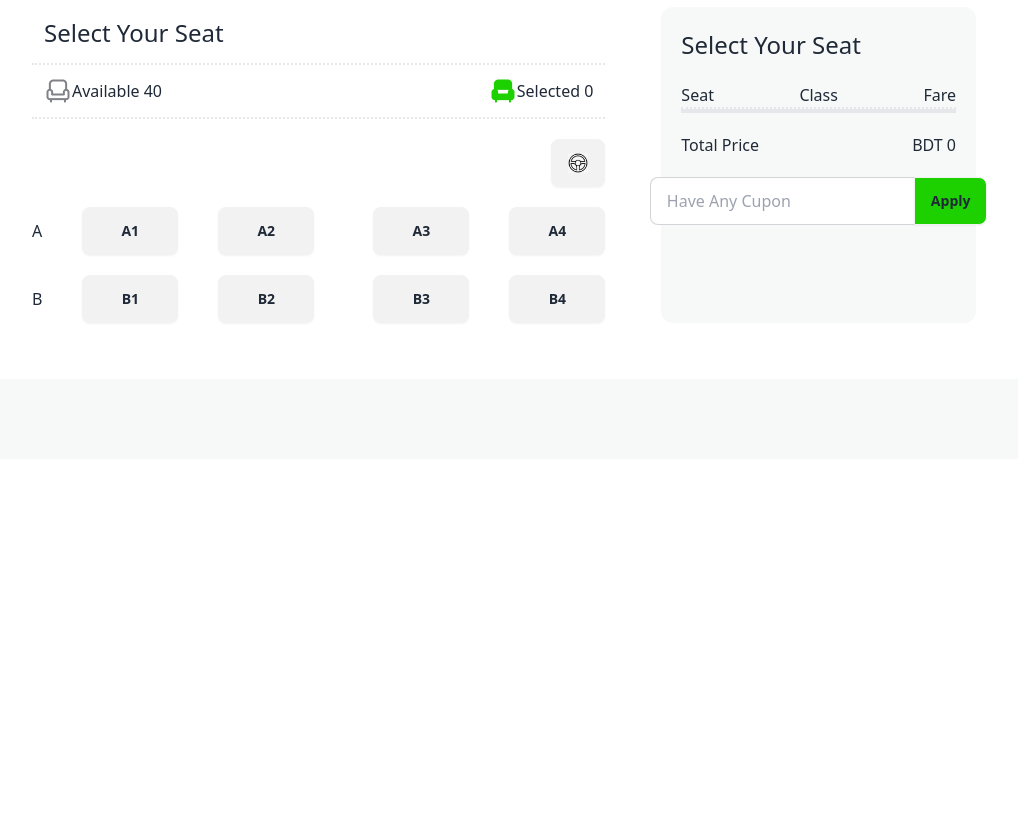
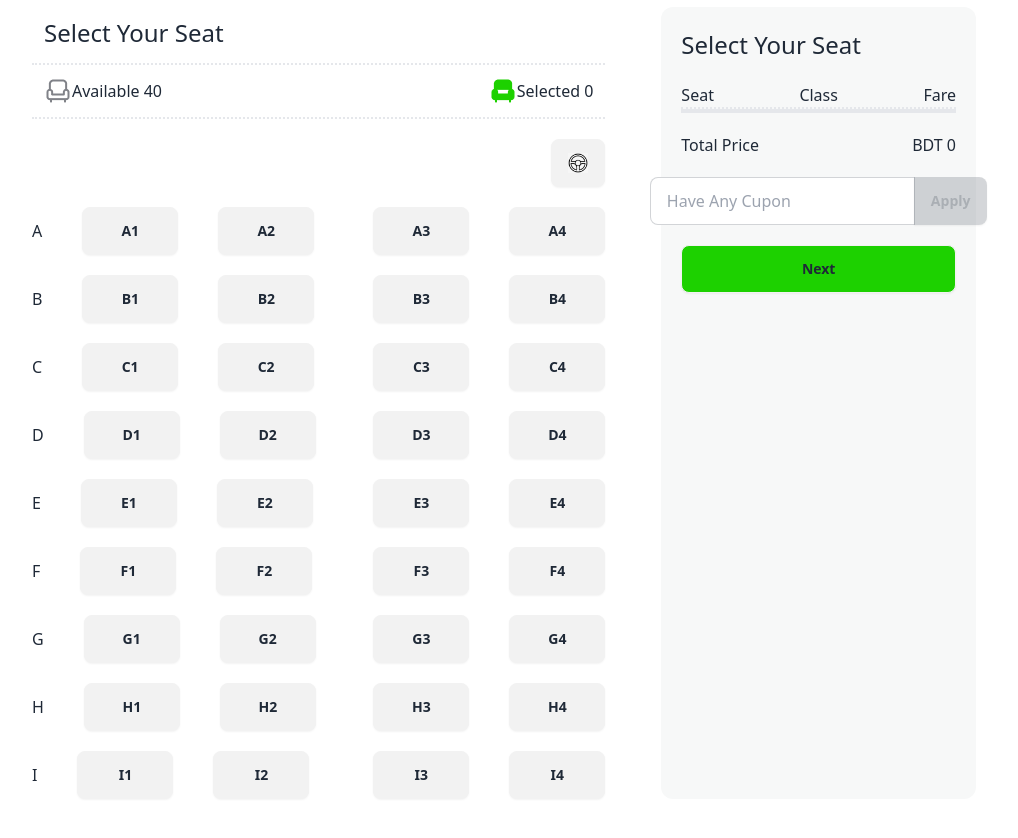
Before and after one commit to Sayem-Uddin/assignment-5, a plain HTML site: page index.html in a window 1280 px wide. Shown: the part 2162-3000 px from the top of the page, without its empty margins (136-1154 px from the left). Before the commit the page ends 2621 px from the top, so only its background shows below. Drawn offline with nearby package versions, Linux system fonts and the light colour scheme.

Commit message:
almost done

```diff
--- a/function-hub.js
+++ b/function-hub.js
@@ -11,3 +11,12 @@ function setBackgroundByID(elementId){
     const element = document.getElementById(elementId);
     element.classList.add('bg-[#1DD100]')
 }
+
+function discount15 ( element){
+    price = ((element*85)/100)
+    return price
+}
+function discount20 (element){
+    price = ((element*80)/100)
+    return  price
+}
--- a/function.js
+++ b/function.js
@@ -7,6 +7,8 @@ const allseats = document.querySelectorAll('.seat')
  const totalAmountElement = document.getElementById('total-amount')
  const totalAvailableSit = document.getElementById('available-sit')
  const totalSelectedSeat = document.getElementById('selected-seat')
+ const discount = document.getElementById('cupon')
+ const applyButton = document.getElementById('apply-btn')
 for (let seats of allseats){
     seats.addEventListener('click',function(event){
         console.log(seats);
@@ -38,6 +40,32 @@ for (let seats of allseats){
 
 })
 }
+discount.addEventListener("keyup",function cuponeCode (event){
+    const text = event.target.value;
+    const allpyButton = document.getElementById('apply-btn');
+    if( text === 'NEW15'){
+        discount15(totalAmount)
+        applyButton.removeAttribute('disabled')
 
+    }
+    else{
+        if( text === 'Couple 20'){
+            discount15(totalAmount)
+        applyButton.removeAttribute('disabled')
+        }
+        else{
+
+            applyButton.setAttribute('disabled',true)
+        }
+    }
+})
+
+function nextPage (){
+    hideElementById('main-page')
+    showElementById('complete')
+}
+function MainPage (){
+    showElementById('main-page')
+    hideElementById('complete')
+}
 console.log(totalAmountElement.textContent)
-// cupon section
--- a/index.html
+++ b/index.html
@@ -10,7 +10,7 @@
 
 </head>
 <body class="mx-2 lg:mx-8">
-    <main class="">
+    <main id="main-page" class="">
         <!----------------------- navigationbar------------- -->
     <div class="navbar bg-base-100">
       <div class="navbar-start">
@@ -69,7 +69,7 @@
           <p>use by January 2024</p></div>
           <div class="w-2/12"><img src="./images/cupon-devider.png" alt=""></div>
           <div class="w-4/12 pt-[74px]">
-            <h1 class="inter-900 text-3xl">NEW15%</h1>
+            <h1 class="inter-900 text-3xl">NEW15</h1>
             <p class="inter-600 text-lg">Cupon Code</p>
           </div>
 
@@ -170,6 +170,73 @@
                 <button id="B4" class=" seat btn w-24">B4</button>
               </div>
              </div>
+             <div class=" flex justify-between items-center">
+              <div class=" flex gap-10  items-center"><p>C</p>
+                <button id="C1" class=" seat btn w-24">C1</button>
+                <button id="C2" class=" seat btn w-24">C2</button>
+              </div>
+              <div class="flex gap-10">
+                <button id="C3" class=" seat btn w-24">C3</button>
+                <button id="C4" class=" seat btn w-24">C4</button>
+              </div>
+             </div>
+             <div class=" flex justify-between items-center">
+              <div class=" flex gap-10  items-center"><p>D</p>
+                <button id="D1" class=" seat btn w-24">D1</button>
+                <button id="D2" class=" seat btn w-24">D2</button>
+              </div>
+              <div class="flex gap-10">
+                <button id="D3" class=" seat btn w-24">D3</button>
+                <button id="D4" class=" seat btn w-24">D4</button>
+              </div>
+             </div>
+             <div class=" flex justify-between items-center">
+              <div class=" flex gap-10  items-center"><p>E</p>
+                <button id="E1" class=" seat btn w-24">E1</button>
+                <button id="E2" class=" seat btn w-24">E2</button>
+              </div>
+              <div class="flex gap-10">
+                <button id="E3" class=" seat btn w-24">E3</button>
+                <button id="E4" class=" seat btn w-24">E4</button>
+              </div>
+             </div>
+             <div class=" flex justify-between items-center">
+              <div class=" flex gap-10  items-center"><p>F</p>
+                <button id="F1" class=" seat btn w-24">F1</button>
+                <button id="F2" class=" seat btn w-24">F2</button>
+              </div>
+              <div class="flex gap-10">
+                <button id="F3" class=" seat btn w-24">F3</button>
+                <button id="F4" class=" seat btn w-24">F4</button>
+              </div>
+             </div><div class=" flex justify-between items-center">
+              <div class=" flex gap-10  items-center"><p>G</p>
+                <button id="G1" class=" seat btn w-24">G1</button>
+                <button id="G2" class=" seat btn w-24">G2</button>
+              </div>
+              <div class="flex gap-10">
+                <button id="G3" class=" seat btn w-24">G3</button>
+                <button id="G4" class=" seat btn w-24">G4</button>
+              </div>
+             </div><div class=" flex justify-between items-center">
+              <div class=" flex gap-10  items-center"><p>H</p>
+                <button id="H1" class=" seat btn w-24">H1</button>
+                <button id="H2" class=" seat btn w-24">H2</button>
+              </div>
+              <div class="flex gap-10">
+                <button id="H3" class=" seat btn w-24">H3</button>
+                <button id="H4" class=" seat btn w-24">H4</button>
+              </div>
+             </div><div class=" flex justify-between items-center">
+              <div class=" flex gap-10  items-center"><p>I</p>
+                <button id="I1" class=" seat btn w-24">I1</button>
+                <button id="I2" class=" seat btn w-24">I2</button>
+              </div>
+              <div class="flex gap-10">
+                <button id="I3" class=" seat btn w-24">I3</button>
+                <button id="I4" class=" seat btn w-24">I4</button>
+              </div>
+             </div>
            </div>
          </div>
             </div>
@@ -208,16 +275,17 @@
                 <h3>BDT <span id="total-amount">0</span></h3>
               </div>
               <div class="flex justify-center items-center"><div class="join">
-                <input class="input input-bordered join-item" placeholder="Have Any Cupon"/>
-                <button class="btn join-item bg-[#1dd100] ">Apply</button>
+                <input id="cupon" class="input input-bordered join-item" placeholder="Have Any Cupon"/>
+                <button onclick="cuponeCode(event)" disabled id="apply-btn" class="btn join-item bg-[#1dd100] ">Apply</button>
               </div></div>
+              <button onclick="nextPage ()" class="btn join-item bg-[#1dd100] ">Next</button>
             </div>
            </div>
           </div>
         </section>
     </main>
     <!----------------- after click section--------------- -->
-    <section class=" hidden bg-[#F7F8F8] min-h-full p-56">
+    <section id="complete" class=" hidden bg-[#F7F8F8] min-h-full p-56">
       <div class=" flex flex-col justify-center items-center bg-white p-10 gap-3 rounded-xl">
         <img src="./images/success.png" alt="">
         <h3 class="raleway-700 text-2xl text-[#27AE60]">Success</h3>
@@ -228,7 +296,7 @@
             </h4>
 
 
-          <button class="btn bg-[#27AE60] text-white w-44">Continue</button>
+          <button onclick="MainPage ()" class="btn bg-[#27AE60] text-white w-44">Continue</button>
       </div>
     </section>
     <!-- javascript link -->
```
